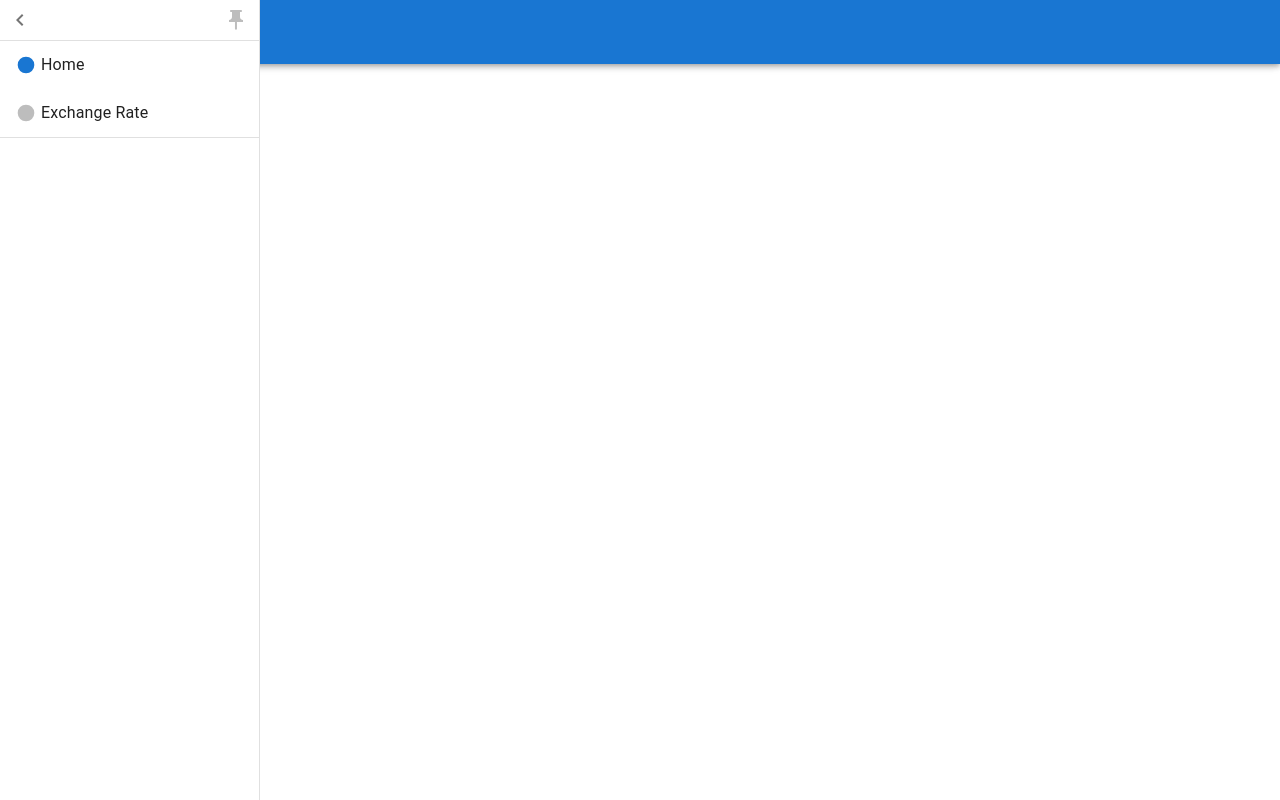
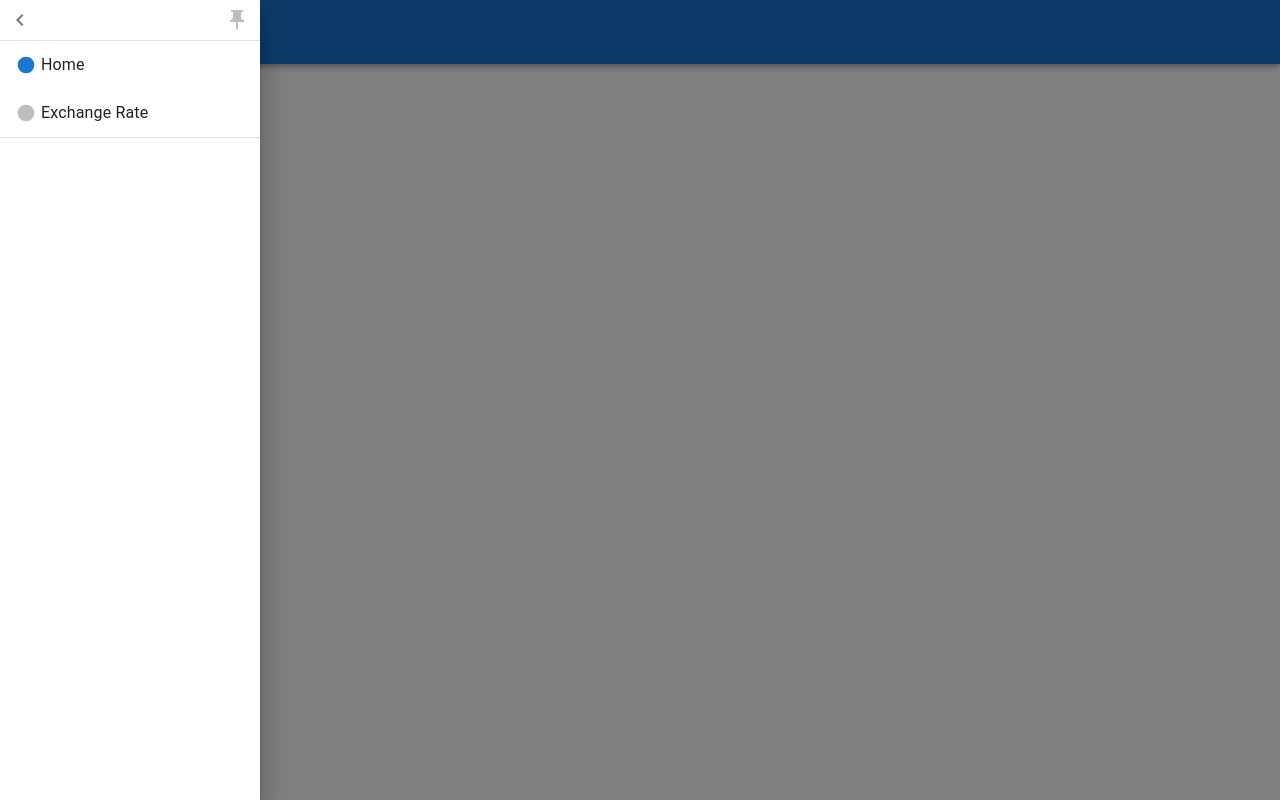
Before and after one commit to lambdaret/app-tools, a React (Create React App) app: page / in a window 1280 px wide. Both pictures are taken after a click on the button "menu". Built offline with nearby package versions, Linux system fonts and the light colour scheme.

Commit message:
side bar

```diff
--- a/src/App.js
+++ b/src/App.js
@@ -4,8 +4,8 @@ import TopMenu from "./TopMenu";
 import { Box } from "@mui/system";
 import { Toolbar } from "@mui/material";
 import SideBar from "./SideBar";
-import { useSelector } from "react-redux";
-import { getState, SIDEBAR_OPEN, SIDEBAR_PINED } from "./TopMenu/stateSlice";
+// import { useSelector } from "react-redux";
+// import { getState, SIDEBAR_OPEN, SIDEBAR_PINED } from "./TopMenu/stateSlice";
 
 const Home = React.lazy(() => import("./Home"));
 const ExchangeRate = React.lazy(() => import("./ExchangeRate"));
@@ -13,8 +13,8 @@ const ReduxTest = React.lazy(() => import("./ReduxTest"));
 const ReduxTest2 = React.lazy(() => import("./ReduxTest2"));
 
 function App() {
-  const open = useSelector(getState(SIDEBAR_OPEN));
-  const pined = useSelector(getState(SIDEBAR_PINED));
+  // const open = useSelector(getState(SIDEBAR_OPEN));
+  // const pined = useSelector(getState(SIDEBAR_PINED));
 
   return (
     <Suspense fallback={<div>Loading ...</div>}>
@@ -32,7 +32,8 @@ function App() {
               padding: 0,
               width: "100%",
               height: "100%",
-              marginLeft: open && !pined ? -260 : 0,
+              // marginLeft: open && !pined ? -260 : 0,
+              marginLeft: 0,
             }}
           >
             <Toolbar />
--- a/src/SideBar/index.jsx
+++ b/src/SideBar/index.jsx
@@ -65,7 +65,8 @@ const SideBar = () => {
       // variant="persistent"
       // variant="temporary"
       // variant="permanent"
-      variant={"permanent"}
+      variant={pined ? "persistent" : "temporary"}
+      ModalProps={{ keepMounted: true }}
       anchor="left"
       open={open}
       onClose={handleDrawerClose}
```
